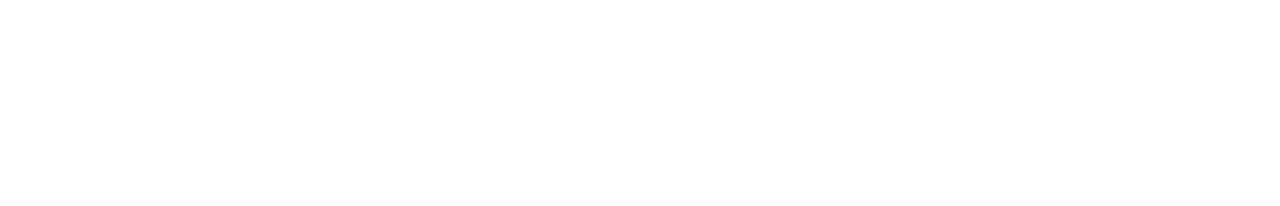
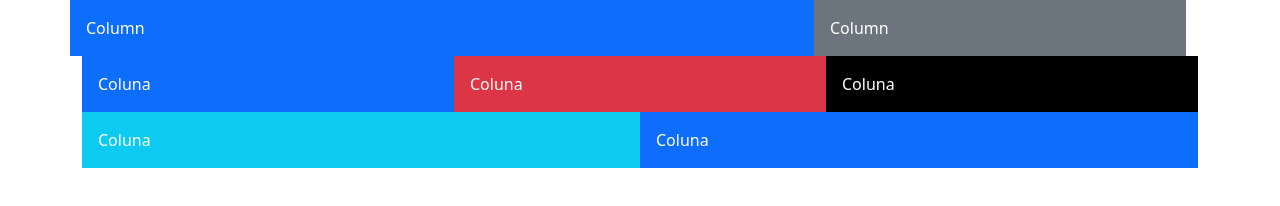
Before and after one commit to danidani1907/Bootstrap_Intro_Dani, a plain HTML site: page Bootstrap_Intro_ALUNO/ex2_sistema-grid/ex2.html in a window 1280 px wide. Drawn offline with nearby package versions, Linux system fonts and the light colour scheme.

Commit message:
bootstrap

```diff
--- a/Bootstrap_Intro_ALUNO/ex2_sistema-grid/ex2.html
+++ b/Bootstrap_Intro_ALUNO/ex2_sistema-grid/ex2.html
@@ -9,8 +9,29 @@
 <body>
 
 
-    <!-- 1ª Digitação (Aqui) -->
 
+    <div class="container-xl">
+        <div class="row">
+        <div class="row">
+            <div class="col-md-8 bg-primary text-white p-3">Column</div>
+            <div class="col-6 col-md-4 bg-secondary text-white p-3">Column</div>
+        </div>
+    </div>
+    <div class="container-xl">
+        <div class="row">
+            <div class="col-6 col-md-4 bg-primary text-white p-3">Coluna</div>
+            <div class="col-6 col-md-4 bg-danger text-white p-3">Coluna</div>
+            <div class="col-6 col-md-4 bg-black text-white p-3">Coluna</div>
+        </div>
+    </div>
+    <div class="container-xl">
+        <div class="row">
+            <div class="col-6 bg-info text-white p-3">Coluna</div>
+            <div class="col-6 bg-primary text-white p-3">Coluna</div>
+
+
+        </div>
+    </div>
 
     <script src="https://cdn.jsdelivr.net/npm/bootstrap@5.3.0/dist/js/bootstrap.bundle.min.js"></script>
 </body>
```
Also changed, not shown: Bootstrap_Intro_ALUNO/ex1_instalacao-cdn/ex1.html (+10 -5 lines), Bootstrap_Intro_ALUNO/ex1b__instalacao_npm/eslint.config.mjs (added, +12 -0 lines), Bootstrap_Intro_ALUNO/ex1b__instalacao_npm/index.html (+8 -0 lines), Bootstrap_Intro_ALUNO/ex1b__instalacao_npm/package.json (added, +199 -0 lines), 1 other file.
